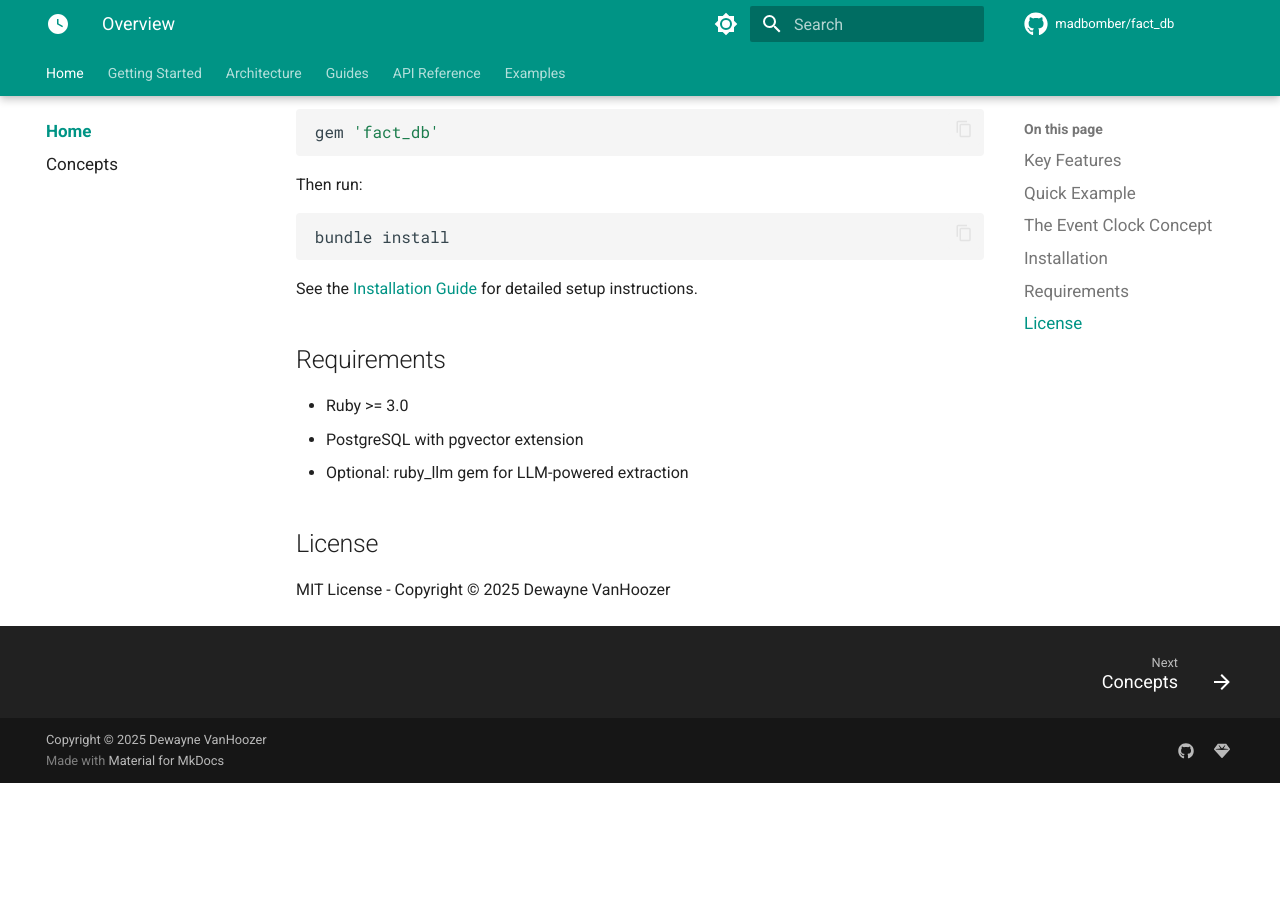
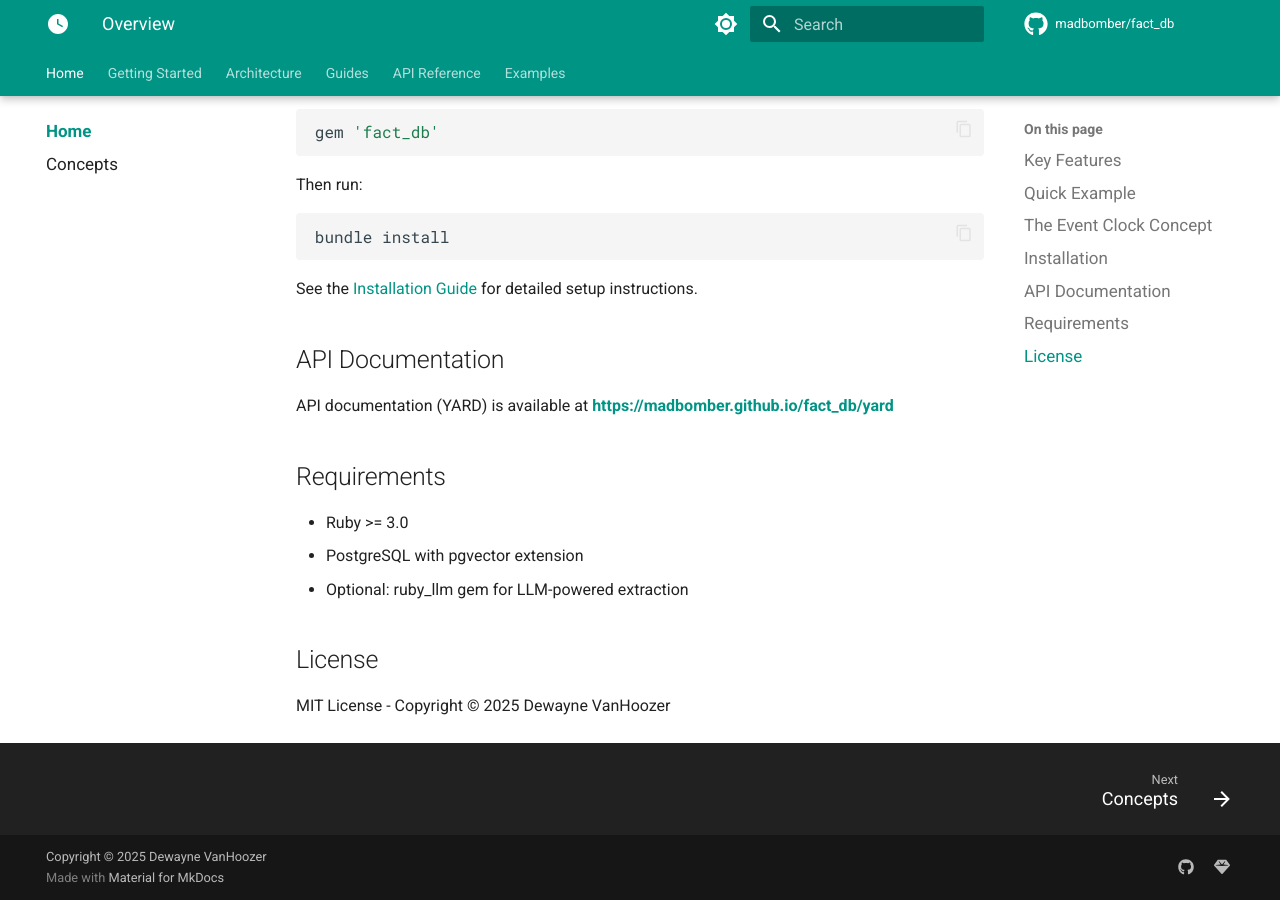
Before and after one commit to MadBomber/fact_db, an MkDocs documentation site: the page built from docs/index.md, in a window 1280 px wide and 900 px high, scrolled down 2510 px. Built offline with MkDocs 1.6.1 and Material for MkDocs 9.7.7, drawn with Linux system fonts in a browser that asks for light colours; comment, search, counter and statistics services are not loaded; before the commit the page ends 3293 px from its top, so only the background shows below that.

Commit message:
ci: add GitHub Actions workflow for YARD documentation deployment
This commit introduces a new GitHub Actions workflow to automatically generate and deploy YARD documentation to GitHub Pages whenever changes are made to the library's source code or documentation assets.

The workflow includes:
- Triggers on push to main and develop branches
- Watches for changes in lib/, docs/assets/, .yardopts, and gemspec
- Supports manual workflow dispatch
- Sets up Ruby 3.3 environment
- Installs YARD
- Generates documentation
- Deploys to GitHub Pages with a dedicated 'yard' directory
- Preserves existing documentation files during deployment

```diff
--- a/docs/index.md
+++ b/docs/index.md
@@ -110,6 +110,10 @@
 
 See the [Installation Guide](getting-started/installation.md) for detailed setup instructions.
 
+## API Documentation
+
+API documentation (YARD) is available at **[https://madbomber.github.io/fact_db/yard](https://madbomber.github.io/fact_db/yard)**
+
 ## Requirements
 
 - Ruby >= 3.0
```
Also changed, not shown: README.md (+2 -0 lines), 4 other files.
